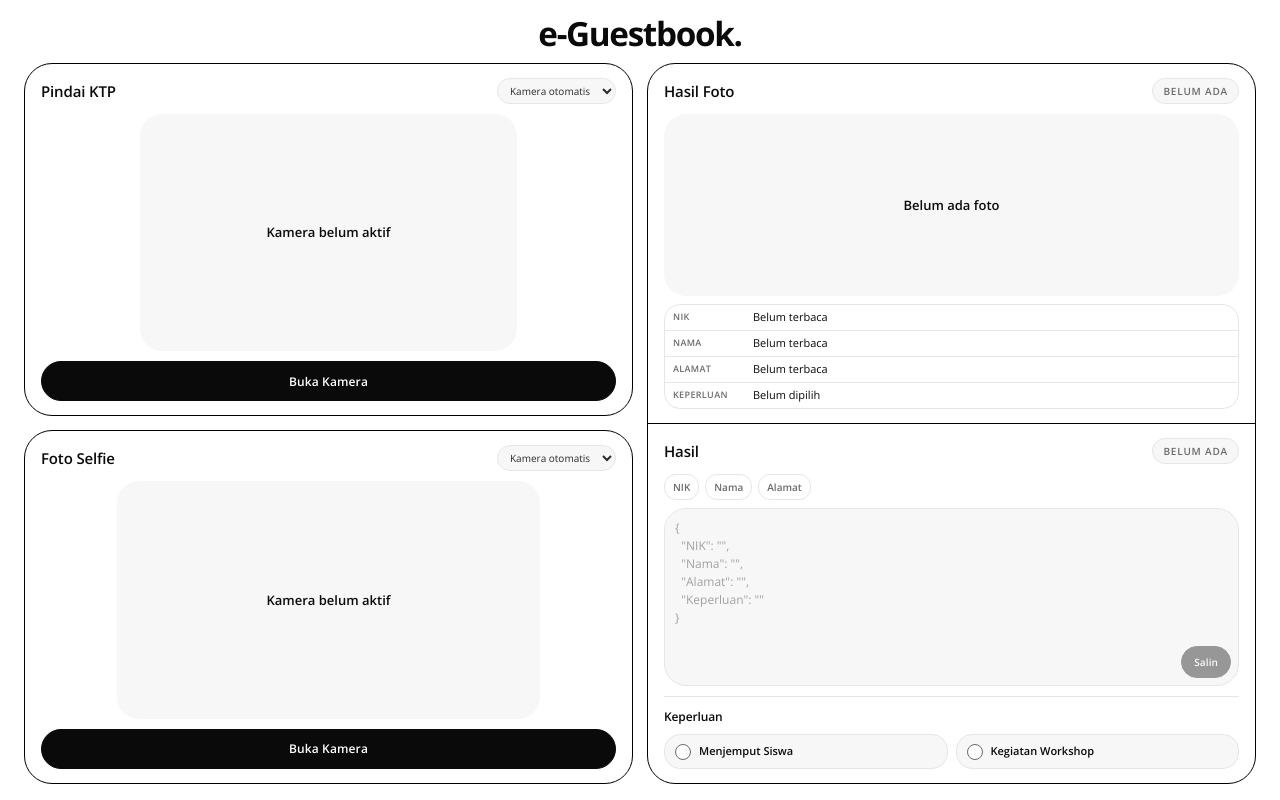
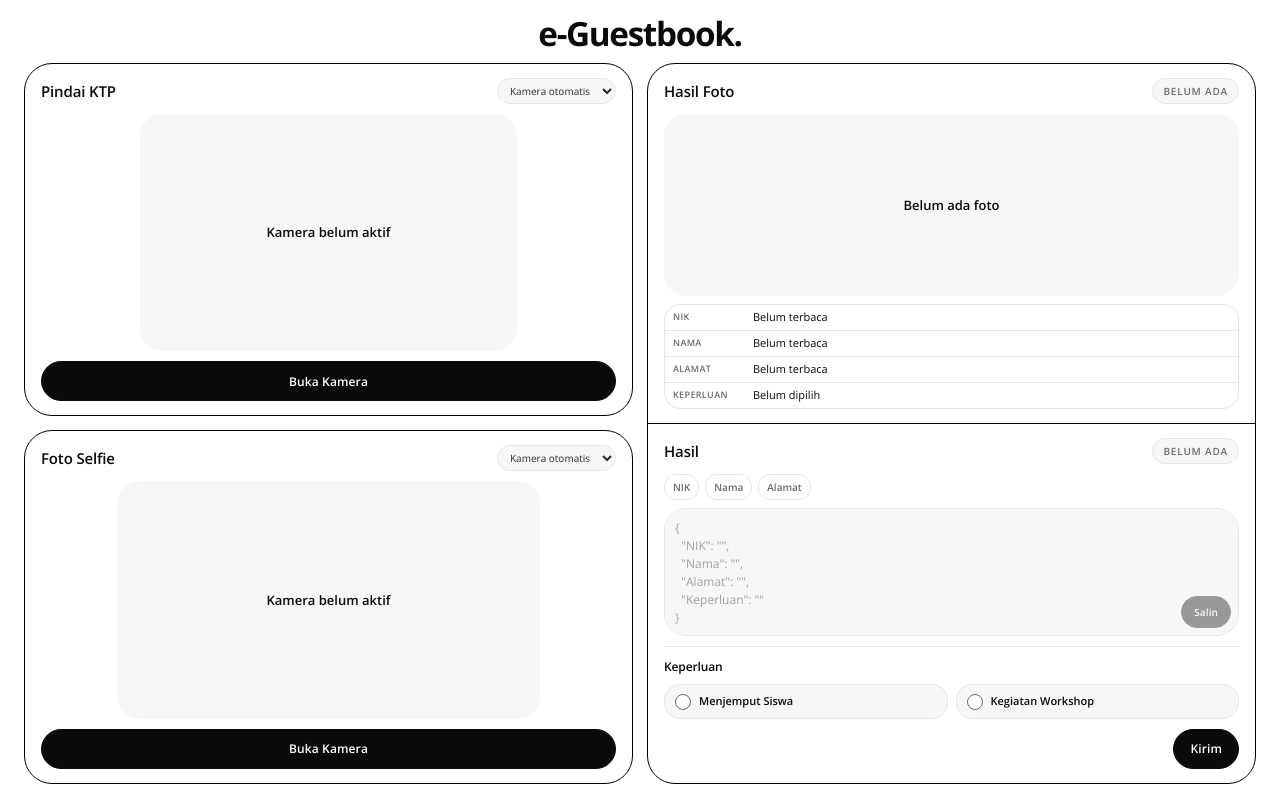
Before and after one commit to HilmiZul/eguestbook, a Vue app: page / in a window 1280 px wide. Built offline with nearby package versions, Linux system fonts and the light colour scheme.

Commit message:
Feat: menambahkan tombol Kirim pada panel hasil
- Tombol Kirim ditempatkan di kanan bawah panel hasil
- Belum difungsikan (placeholder untuk fitur selanjutnya)

```diff
--- a/src/components/ResultPanel.vue
+++ b/src/components/ResultPanel.vue
@@ -153,6 +153,11 @@ onBeforeUnmount(() => {
       <slot name="keperluan" />
     </div>
 
+    <!-- Tombol kirim (belum difungsikan) -->
+    <div class="result-panel__submit">
+      <button type="button" class="button">Kirim</button>
+    </div>
+
     <p id="result-help" class="visually-hidden">Hasil dapat diedit manual.</p>
   </section>
 </template>
@@ -251,6 +256,14 @@ onBeforeUnmount(() => {
   border-top: 1px solid var(--color-line);
 }
 
+/* Tombol kirim ditempatkan di kanan bawah panel hasil */
+.result-panel__submit {
+  flex: none;
+  display: flex;
+  justify-content: flex-end;
+  margin-top: 0.625rem;
+}
+
 @media (max-width: 30rem) {
   .result-panel__textarea {
     font-size: 0.6875rem;
```
